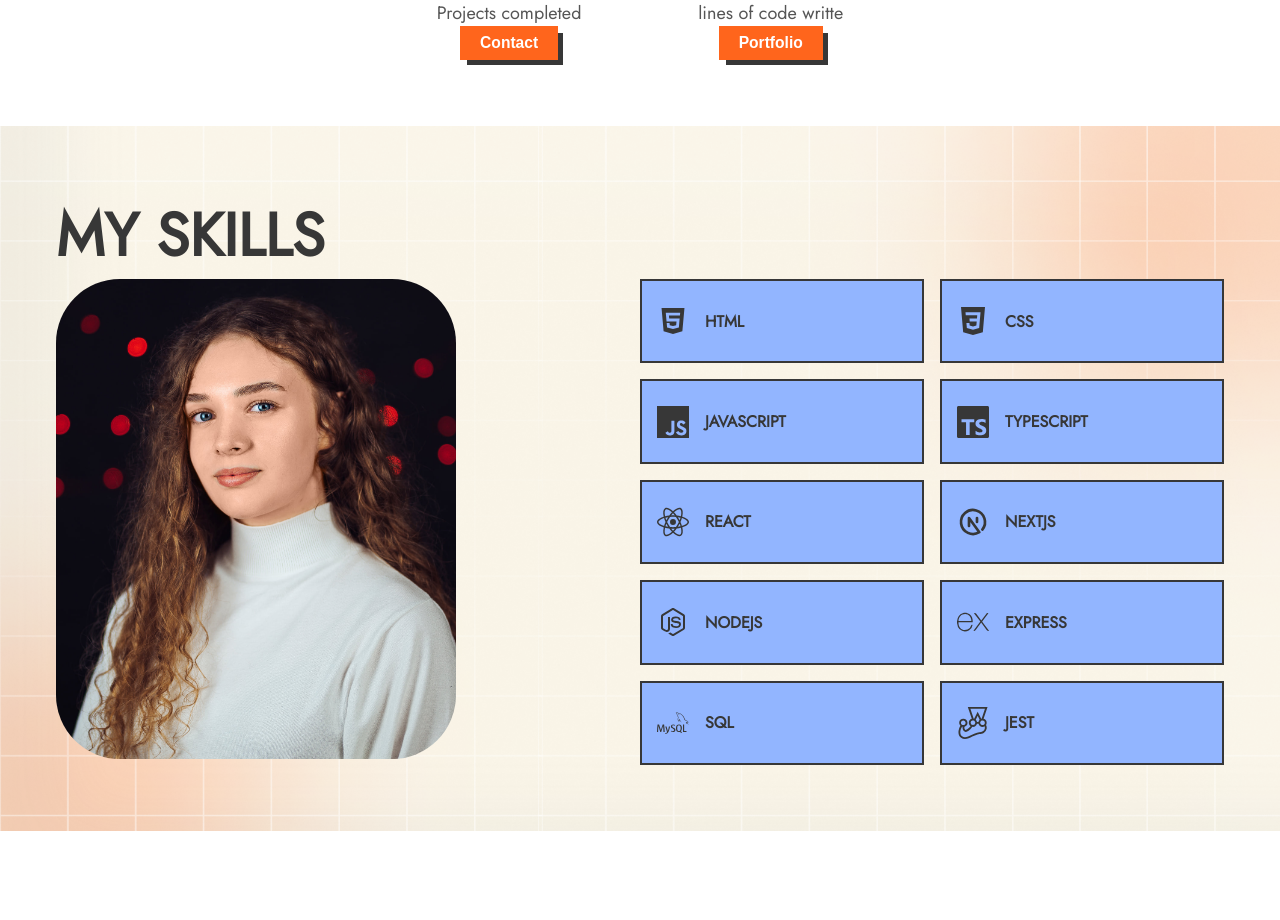
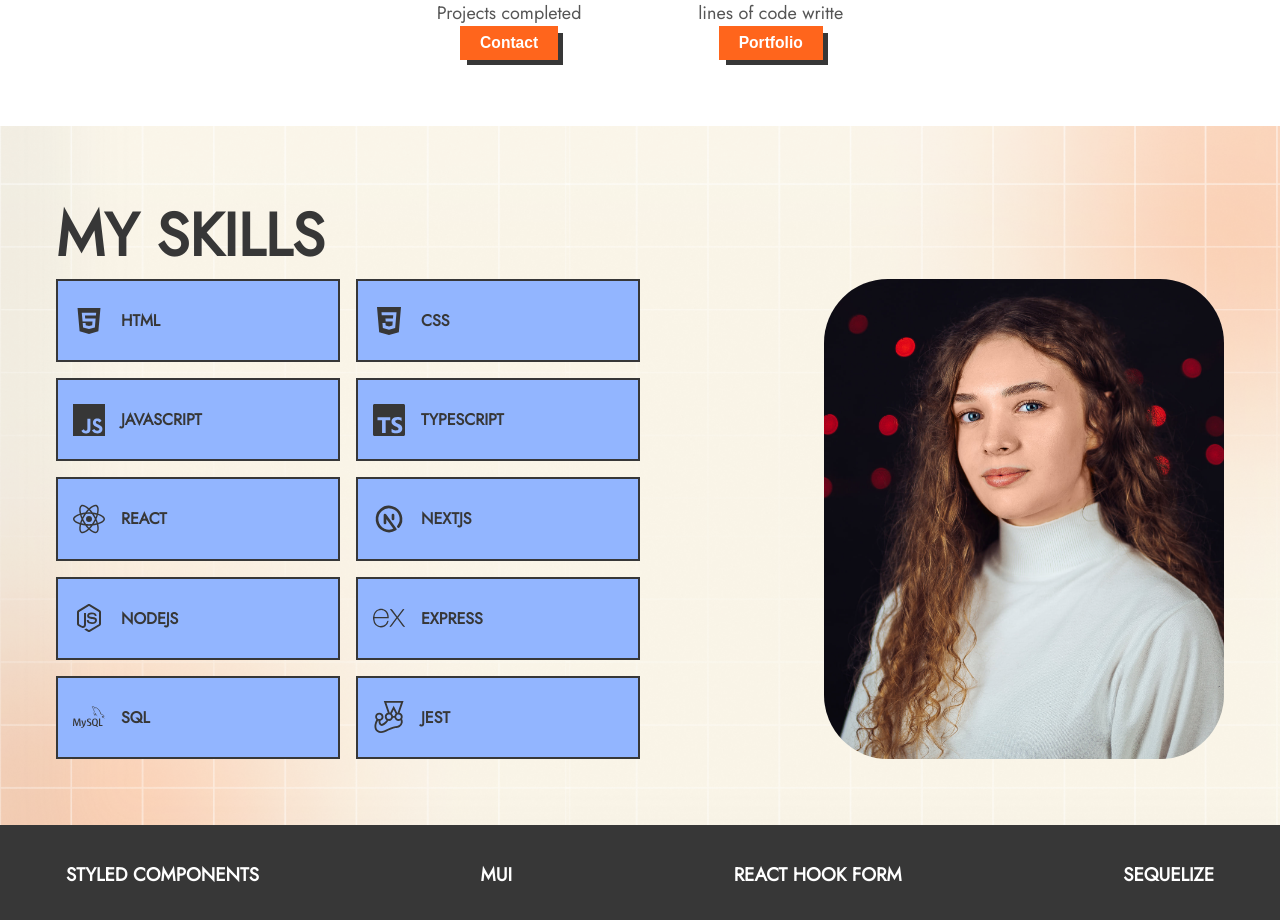
Before and after one commit to simz14/NEXTJS-portfolio, a Next.js app: page / in a window 1280 px wide. Shown: the part 820-1740 px from the top of the page. Before the commit the page ends 1651 px from the top, so only its background shows below. Built offline with nearby package versions, Linux system fonts and the light colour scheme.

Commit message:
skills section

```diff
--- a/app/components/Container.jsx
+++ b/app/components/Container.jsx
@@ -5,6 +5,7 @@ import styled from "styled-components";
 
 const Container = styled.div`
   max-width: 1200px;
+  width: 100%;
   display: flex;
   flex-direction: column;
   justify-content: center;
--- /dev/null
+++ b/app/components/Tools.jsx
@@ -0,0 +1,26 @@
+import Container from "./Container";
+
+const Tools = ({ children }) => {
+  return (
+    <div>
+      <Container>
+        <div className="children">{children}</div>
+      </Container>
+
+      <style jsx>{`
+        div {
+          background-color: #373737;
+          display: flex;
+          padding: 10px;
+          .children {
+            width: 100%;
+            color: white;
+            justify-content: space-between;
+          }
+        }
+      `}</style>
+    </div>
+  );
+};
+
+export default Tools;
--- a/app/components/home/DescriptionSection.jsx
+++ b/app/components/home/DescriptionSection.jsx
@@ -15,6 +15,7 @@ const DescriptionWrapper = styled.div`
     position: relative;
     z-index: 999;
     max-width: 640px;
+    align-self: center;
 
     .description {
       display: flex;
--- a/app/components/home/SkillsSection.jsx
+++ b/app/components/home/SkillsSection.jsx
@@ -15,6 +15,7 @@ import {
   SiTypescript,
 } from "react-icons/si";
 import { TbBrandNextjs } from "react-icons/tb";
+import Tools from "../Tools";
 
 const SkillsSectionWrapper = styled.div`
   width: 100%;
@@ -33,6 +34,9 @@ const SkillsSectionWrapper = styled.div`
     .content {
       display: grid;
       grid-template-columns: 1fr 1fr;
+      .imageWrapper {
+        display: flex;
+        justify-content: end;
         .cvphoto {
           position: relative;
           object-fit: cover;
@@ -41,6 +45,8 @@ const SkillsSectionWrapper = styled.div`
           z-index: 9999;
           border-radius: 4rem;
         }
+      }
+
       .boxes {
         display: grid;
         grid-template-columns: 1fr 1fr;
@@ -53,8 +59,31 @@ const SkillsSectionWrapper = styled.div`
     }
 
     @media (max-width: 1000px) {
+      .content {
+        grid-template-columns: 1fr;
+        gap: 1rem;
+        .imageWrapper {
+          display: flex;
+          justify-content: center;
+          .cvphoto {
+            height: 30rem;
+            width: 30rem;
+            border-radius: 3rem;
+          }
+        }
+      }
       .contentWrapper {
         gap: 3rem;
+      }
+    }
+    @media (max-width: 500px) {
+      .content {
+        .imageWrapper {
+          .cvphoto {
+            height: 20rem;
+            width: 20rem;
+          }
+        }
       }
     }
   }
@@ -67,9 +96,6 @@ const SkillsSection = () => {
         <div className="contentWrapper">
           <h1>MY SKILLS</h1>
           <div className="content">
-            <div>
-              <Image className="cvphoto" src={cvphoto} alt="simona" />
-            </div>
             <div className="boxes">
               <ColoredBox color="#9bd3d0">
                 <AiFillHtml5 />
@@ -112,9 +138,18 @@ const SkillsSection = () => {
                 <h4>JEST</h4>
               </ColoredBox>
             </div>
+            <div className="imageWrapper">
+              <Image className="cvphoto" src={cvphoto} alt="simona" />
+            </div>
           </div>
         </div>
       </Container>
+      <Tools>
+        <h3>STYLED COMPONENTS</h3>
+        <h3>MUI</h3>
+        <h3>REACT HOOK FORM</h3>
+        <h3>SEQUELIZE</h3>
+      </Tools>
     </SkillsSectionWrapper>
   );
 };
```
Lines whose indentation alone changed are shown as unchanged.
